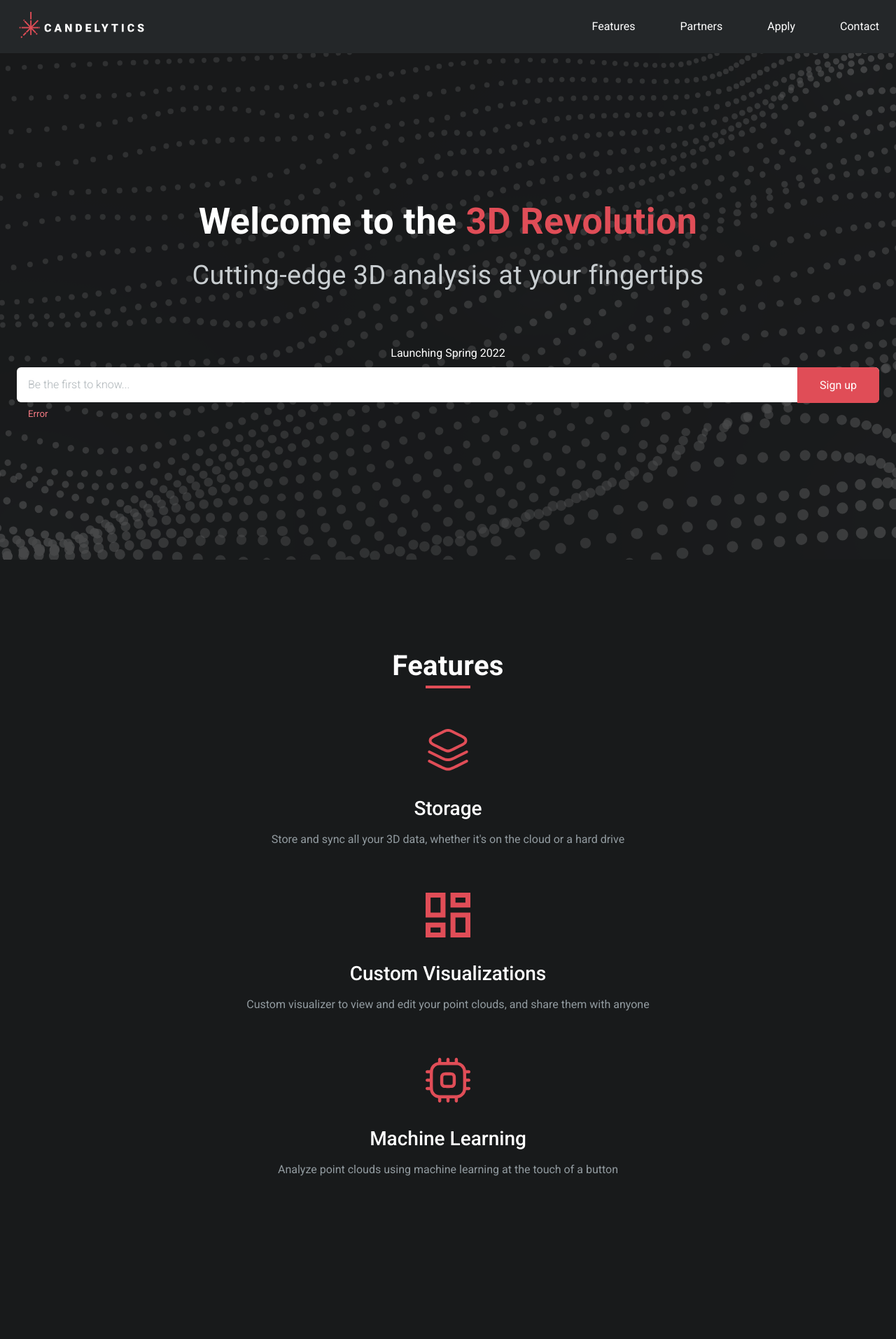
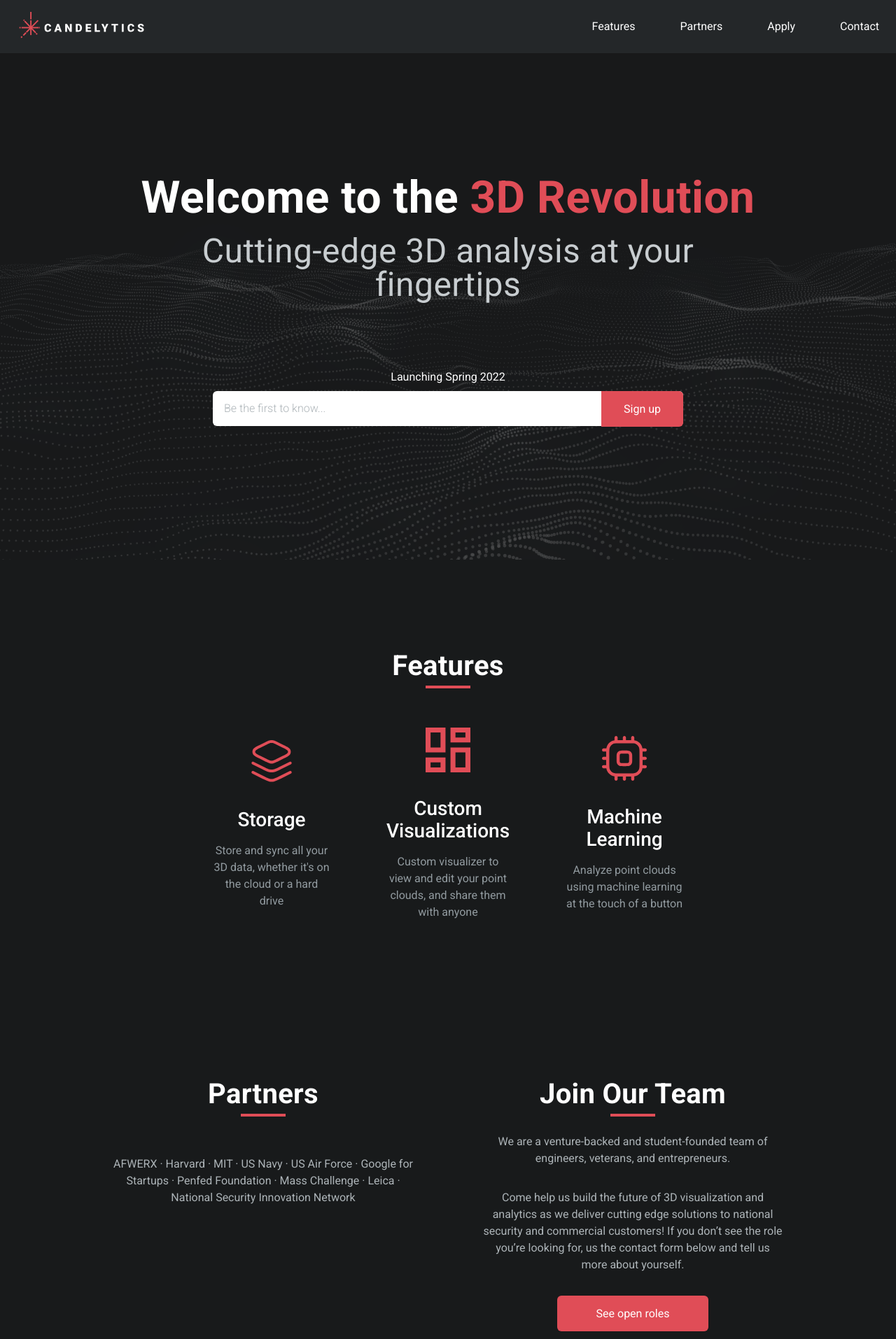
Before and after one commit to jljakin2/cd_viewer, a Next.js app in the folder landing-page/: page / in a window 1280 px wide. Shown: the top 1914 px of the page at 70% size. Built offline with nearby package versions, Linux system fonts and the light colour scheme.

Commit message:
initial responsive queries and multiple versions of hero bg svg

```diff
--- a/landing-page/components/ContactForm.js
+++ b/landing-page/components/ContactForm.js
@@ -1,10 +1,19 @@
 import styled from "styled-components";
+
+import media from "../lib/mediaQueries";
 
 const FormStyles = styled.form`
   background: var(--grey700);
   border-radius: 0.375rem;
 
   padding: 2rem 1.5rem;
+
+  ${media.laptop} {
+    flex-basis: 60%;
+
+    margin-left: 4rem;
+    padding: 3rem 2.5rem;
+  }
 
   & .form-control:not(:last-child) {
     margin-bottom: 2rem;
--- a/landing-page/components/FeatureCard.js
+++ b/landing-page/components/FeatureCard.js
@@ -4,8 +4,18 @@ import StorageIcon from "./Icons/StorageIcon";
 import VisualizationIcon from "./Icons/VisualizationIcon";
 import MachineLearningIcon from "./Icons/MachineLearningIcon";
 
+import media from "../lib/mediaQueries";
+
 const CardStyles = styled.div`
+  text-align: center;
+
   width: 70%;
+
+  ${media.tablet} {
+    flex: 1;
+
+    width: 100%;
+  }
 
   svg {
     margin-bottom: 2rem;
--- a/landing-page/pages/index.js
+++ b/landing-page/pages/index.js
@@ -6,16 +6,14 @@ import { useMediaQuery } from "react-responsive";
 import ContactForm from "../components/ContactForm";
 import FeatureCard from "../components/FeatureCard";
 import FullLogo from "../components/Icons/FullLogo";
-import background from "../public/hero/mobile/hero-bg.svg";
+import backgroundMobile from "../public/hero/mobile/hero-bg.svg";
+import backgroundTablet from "../public/hero/tablet/hero-bg.svg";
+import backgroundDesktop from "../public/hero/desktop/hero-bg.svg";
 
 import { features } from "../lib/config";
 import media from "../lib/mediaQueries";
 
 const MainStyles = styled.main`
-  section {
-    padding: 0 1.5rem 4rem 1.5rem;
-  }
-
   & section:not(:last-child, :first-child) {
     margin-bottom: 10rem;
   }
@@ -40,10 +38,32 @@ const MainStyles = styled.main`
     width: 4rem;
     height: 0.25rem;
   }
+
+  .partner-apply-container {
+    margin-bottom: 10rem;
+    padding: 0 1.5rem 4rem 1.5rem;
+
+    ${media.tablet} {
+      display: flex;
+      align-items: flex-start;
+      justify-content: center;
+
+      padding: 0 4rem 4rem 4rem;
+      /* width: 80%; */
+
+      & > section {
+        flex-basis: 50%;
+      }
+    }
+
+    ${media.laptop} {
+      padding: 0 10rem;
+    }
+  }
 `;
 
 const HeroStyles = styled.section`
-  background-image: url(${background.src});
+  background-image: url(${backgroundMobile.src});
   background-repeat: no-repeat;
   background-size: 100%;
   background-position: bottom center;
@@ -58,6 +78,19 @@ const HeroStyles = styled.section`
   width: 100%;
   height: 100vh;
   margin-bottom: 8rem;
+  padding: 0 1.5rem 4rem 1.5rem;
+
+  ${media.tablet} {
+    background-image: url(${backgroundTablet.src});
+
+    padding: 0 4rem 4rem 4rem;
+  }
+
+  ${media.laptop} {
+    background-image: url(${backgroundDesktop.src});
+
+    padding: 0 10rem 4rem 10rem;
+  }
 
   h1 {
     margin: 10vw 0 1.5rem 0;
@@ -78,6 +111,10 @@ const HeroStyles = styled.section`
     position: relative;
 
     width: 100%;
+
+    ${media.tablet} {
+      width: 70%;
+    }
   }
 
   input {
@@ -102,23 +139,75 @@ const HeroStyles = styled.section`
 `;
 
 const FeaturesStyles = styled.section`
-  text-align: center;
+  display: flex;
+  flex-direction: column;
+  align-items: center;
+  justify-content: center;
 
   width: 100%;
 
+  padding: 0 1.5rem 4rem 1.5rem;
+
+  ${media.tablet} {
+    padding: 0 4rem 4rem 4rem;
+  }
+
+  ${media.laptop} {
+    padding: 0 10rem 4rem 10rem;
+  }
+
   & div:not(:last-child) {
     margin-bottom: 4rem;
+
+    ${media.tablet} {
+      margin-bottom: 0;
+    }
   }
 
   .card-container {
     display: flex;
     flex-direction: column;
     align-items: center;
+
+    ${media.tablet} {
+      flex-direction: row;
+      justify-content: space-between;
+      column-gap: 5rem;
+
+      width: 100%;
+    }
+
+    ${media.laptop} {
+      width: 70%;
+    }
   }
 `;
 
 const PartnerStyles = styled.section`
   text-align: center;
+  position: relative;
+
+  margin-bottom: 4rem;
+
+  ${media.laptop} {
+    margin-bottom: 0;
+    padding-right: 3rem;
+
+    /* &::after {
+      content: "";
+      color: red;
+
+      position: absolute;
+      top: 50%;
+      right: 0;
+
+      transform: translateY(-50%);
+      width: 1rem;
+      height: 20rem;
+
+      z-index: 1000000;
+    } */
+  }
 
   p {
     color: var(--grey300);
@@ -139,13 +228,33 @@ const ApplyStyles = styled.section`
   button {
     width: 50%;
   }
+
+  ${media.laptop} {
+    padding-left: 3rem;
+  }
 `;
 
 const ContactStyles = styled.section`
   margin-bottom: 6rem;
+  padding: 0 1.5rem 4rem 1.5rem;
+
+  ${media.tablet} {
+    padding: 0 4rem 4rem 4rem;
+  }
+
+  ${media.laptop} {
+    display: flex;
+    justify-content: center;
+
+    padding: 0 10rem 4rem 10rem;
+  }
 
   .body--regular {
     text-align: center;
+
+    ${media.laptop} {
+      text-align: left;
+    }
   }
 
   button {
@@ -169,8 +278,24 @@ const FooterStyles = styled.footer`
 
   padding: 2rem 1.5rem 4rem 1.5rem;
 
+  ${media.laptop} {
+    flex-direction: row;
+    align-items: flex-start;
+
+    padding: 2rem 4rem 4rem 4rem;
+
+    .footer-section--logo {
+      margin-right: 4rem;
+    }
+  }
+
   .footer-section:not(:last-child) {
     margin-bottom: 2rem;
+
+    ${media.laptop} {
+      margin-bottom: 0;
+      margin-right: 4rem;
+    }
   }
 
   svg {
@@ -190,27 +315,9 @@ const FooterStyles = styled.footer`
 
     transition: all 0.2s ease-out;
 
-    /* &::after {
-      content: "";
-      background: var(--white);
-
-      position: absolute;
-      bottom: -0.25rem;
-      left: 50%;
-      transform: translateX(-50%);
-      transition: all 0.2s ease-out;
-
-      width: 0%;
-      height: 1px;
-    } */
-
     &:hover {
       color: var(--white);
     }
-
-    /* &:hover &::after {
-      width: 100%;
-    } */
   }
 `;
 
@@ -262,7 +369,7 @@ export default function Home() {
           <p className="body--regular">Launching Spring 2022</p>
           <form onSubmit={handleEmailSubscription}>
             <input type="email" placeholder="Be the first to know..." />
-            <small className="body--small error">Error</small>
+            {/* <small className="body--small error">Error</small> */}
             <button id="signup-btn" type="submit">
               Sign up
             </button>
@@ -273,7 +380,7 @@ export default function Home() {
           <h1 className="heading section-title">Features</h1>
           <div className="card-container">{renderedFeatures}</div>
         </FeaturesStyles>
-
+        <div className="partner-apply-container">
           <PartnerStyles id="partners">
             <h1 className="heading section-title">Partners</h1>
             <p className="body--regular">
@@ -292,26 +399,31 @@ export default function Home() {
             <p className="body--regular">
               Come help us build the future of 3D visualization and analytics as
               we deliver cutting edge solutions to national security and
-            commercial customers! If you don’t see the role you’re looking for,
-            us the contact form below and tell us more about yourself.
+              commercial customers! If you don’t see the role you’re looking
+              for, us the contact form below and tell us more about yourself.
             </p>
             <a href="https://angel.co/company/candelytics/jobs">
               <button>See open roles</button>
             </a>
           </ApplyStyles>
+        </div>
 
         <ContactStyles id="contact">
+          <div>
             <h1 className="heading section-title">Contact Us</h1>
             <p className="body--regular">
               We would love to hear from you! Reach out and be the first to know
               about exciting new developments.
             </p>
+          </div>
           <ContactForm />
         </ContactStyles>
       </MainStyles>
 
       <FooterStyles>
+        <div className="footer-section--logo">
           <FullLogo />
+        </div>
 
         <div className="footer-section">
           <p className="body--large">Social</p>
--- a/landing-page/theme/GlobalStyles.js
+++ b/landing-page/theme/GlobalStyles.js
@@ -63,8 +63,10 @@ const GlobalStyles = createGlobalStyle`
       line-height: 3rem;
 
       ${media.tablet} {
-        font-size: 3.25rem;
+        font-size: 4rem;
         line-height: 3.5rem;
+
+        margin-bottom: 2rem;
       }
     }
 
@@ -90,7 +92,7 @@ const GlobalStyles = createGlobalStyle`
       font-weight: normal;
 
       ${media.tablet} {
-        font-size: 2.375rem;
+        font-size: 3rem;
         line-height: 3rem;
       }
     }
```
Also changed, not shown: landing-page/public/hero/desktop/hero-bg.svg (added), landing-page/public/hero/tablet/hero-bg.svg (added). Lines whose indentation alone changed are shown as unchanged.
